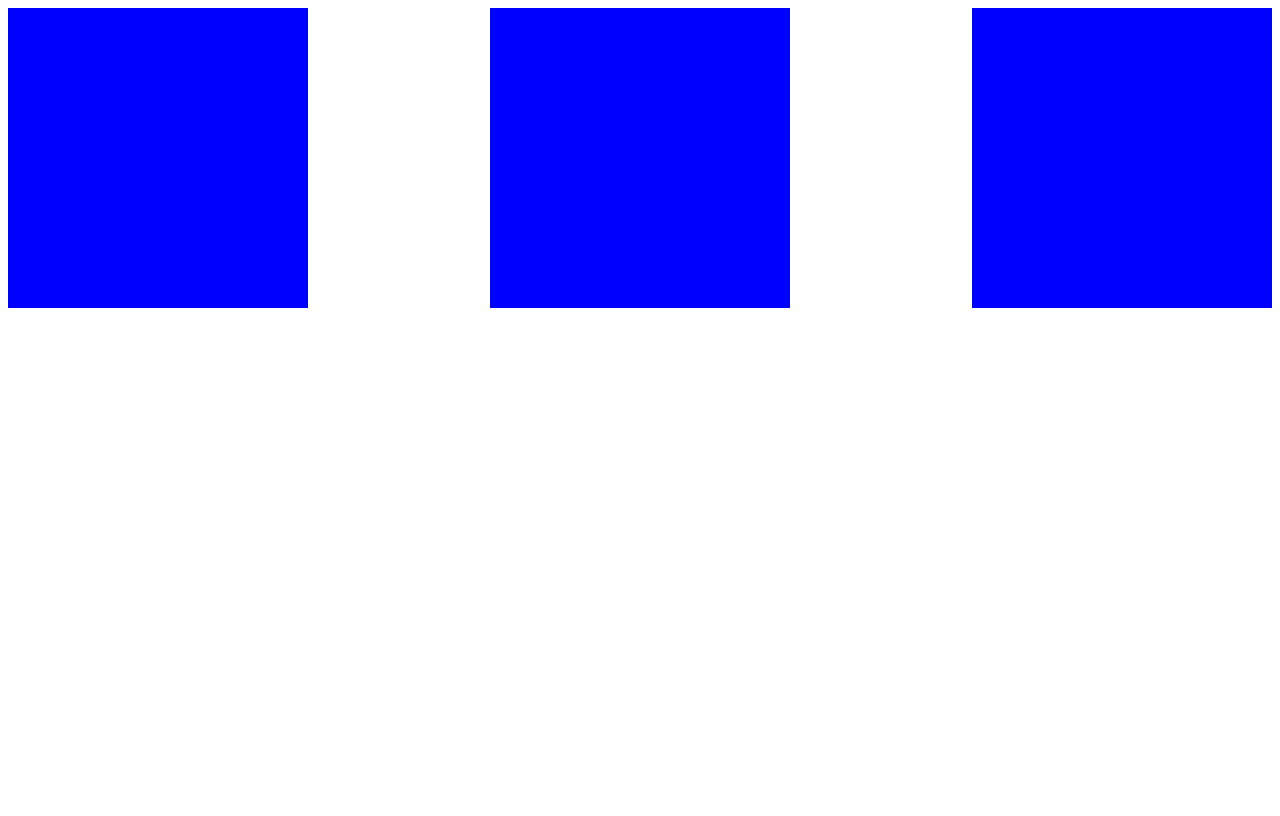
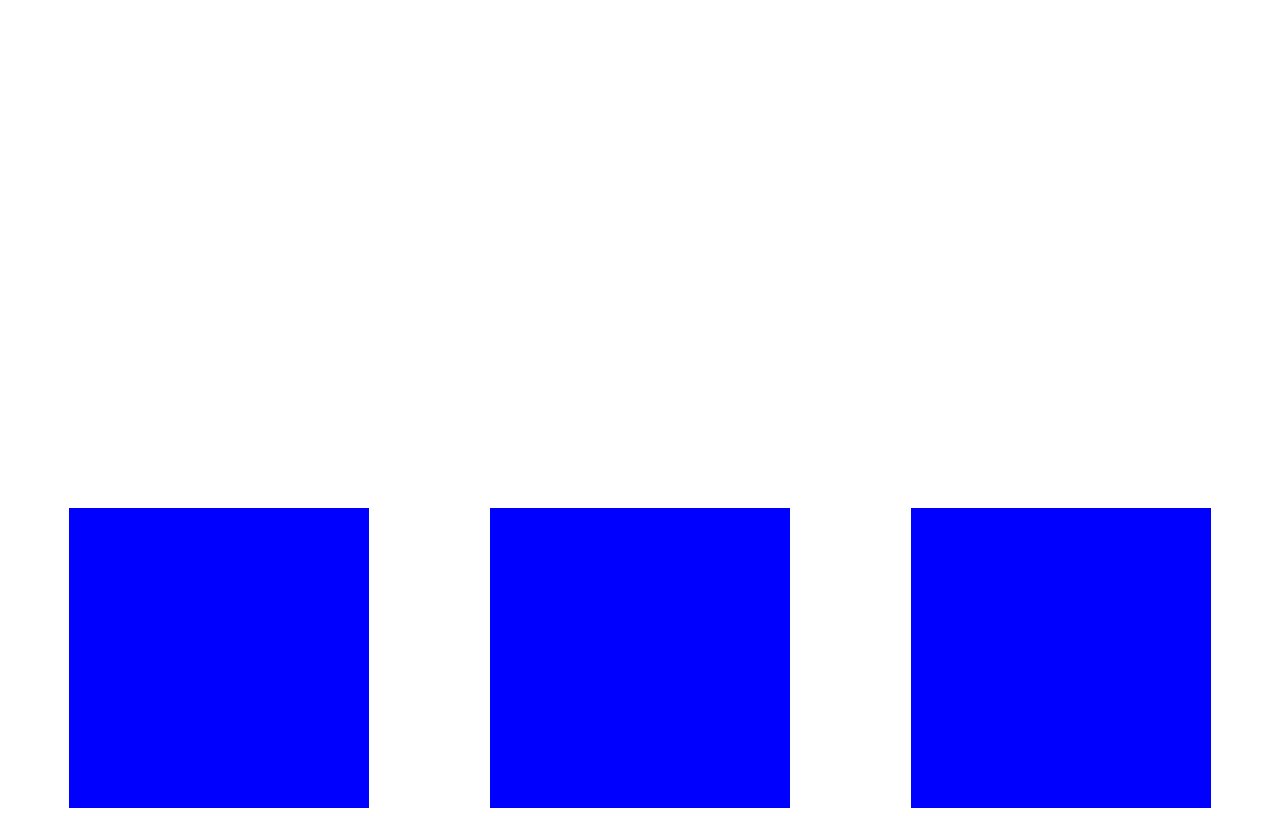
Before and after one commit to Jo-GyuHyeon/cssMaster, a plain HTML site: page flexbox.html in a window 1280 px wide. Drawn offline with Linux system fonts and the light colour scheme.

Commit message:
Main Axis and Cross Axis

```diff
--- a/flexbox.html
+++ b/flexbox.html
@@ -7,9 +7,12 @@
     <title>FlexBox</title>
     <style>
         .father{
-            display: flex;
-            justify-content: space-between
-            /* flex 는 father에게 명령한 규칙은 children items들에게 영향을 끼치게 된다. */
+             /* flex 는 father에게 명령한 규칙은 children items들에게 영향을 끼치게 된다. */
+            display: flex; /* 밑바탕에 깔리 규칙을 axis 축이라고 한다. */
+            flex-direction: row;/* flex-direction: row  일 때 colum일 경우에는 수직 수평이 반대로 적용 */
+            justify-content: space-around; /* main axis는 justify-centent */
+            align-items: flex-end; /* corss axis는 align-items가 영향을 주는 축 */
+            height: 100vh;
         }
         .box{
             width: 300px;
```
